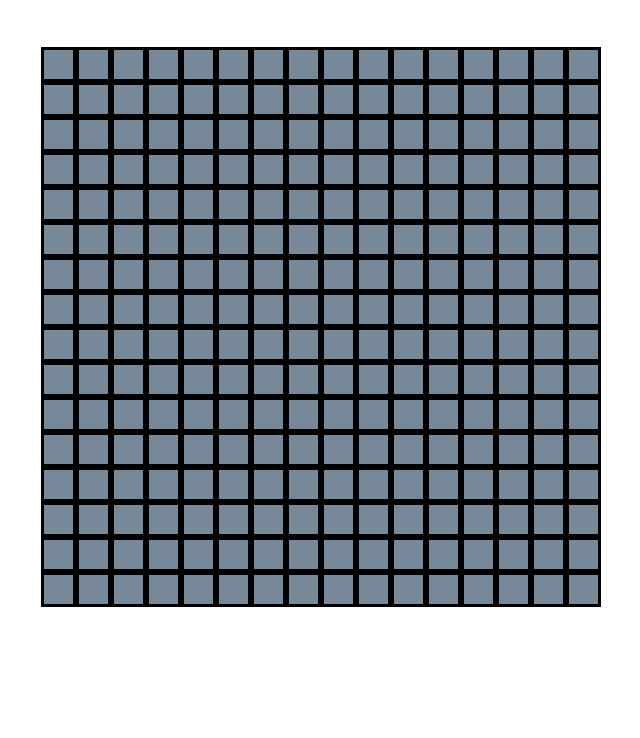
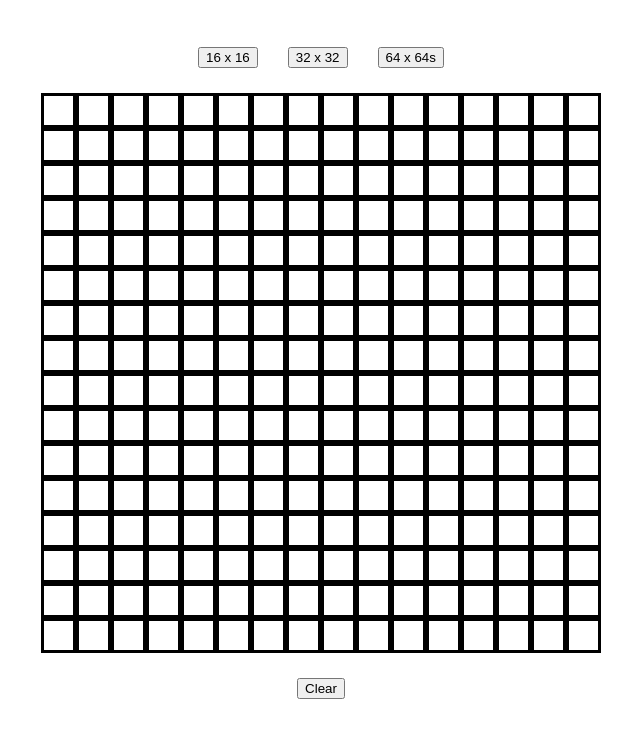
Before and after one commit to rjmills87/Etch-A-Sketch-Project, a plain HTML site: page index.html in a window 1280 px wide. Shown: the part 62-800 px from the top of the page, without its empty margins (319-959 px from the left). Drawn offline with Linux system fonts and the light colour scheme; a web font is replaced by a local one.

Commit message:
Experimenting with JavaScript implementation.

```diff
--- a/index.html
+++ b/index.html
@@ -9,7 +9,15 @@
   </head>
   <body>
     <h1 class="main-title">Etch A Sketch</h1>
+    <div class="grid-selectors">
+      <button id="16-btn">16 x 16</button>
+      <button id="32-btn">32 x 32</button>
+      <button id="64-btn">64 x 64s</button>
+    </div>
     <div class="grid-container"></div>
+    <div class="clear-btn-container">
+      <button id="clear-btn">Clear</button>
+    </div>
     <script src="script.js"></script>
   </body>
 </html>
--- a/script.js
+++ b/script.js
@@ -1,11 +1,16 @@
 const gridContainer = document.querySelector(".grid-container");
-const grid16by16 = 16 * 16;
+const gridLayoutSizes = [16 * 16, 24 * 24, 32 * 32];
 
-function createGrid(size) {
-  for (let cell = 0; cell < size; cell++) {
-    let gridCell = document.createElement("div");
-    gridCell.classList.add("gridCell");
-    gridContainer.appendChild(gridCell);
-  }
+for (let cell = 0; cell < gridLayoutSizes[0]; cell++) {
+  let gridCell = document.createElement("div");
+  gridCell.classList.add("gridCell");
+  gridContainer.appendChild(gridCell);
+  gridCell.addEventListener("mouseover", function () {
+    gridCell.style.backgroundColor = "blue";
+  });
+
+  const clearBtn = document.querySelector("#clear-btn");
+  clearBtn.addEventListener("click", function () {
+    gridCell.style.backgroundColor = "white";
+  });
 }
-createGrid(grid16by16);
--- a/style.css
+++ b/style.css
@@ -17,11 +17,25 @@ body {
   grid-auto-rows: 35px;
 }
 
+.grid-selectors {
+  display: flex;
+  justify-content: center;
+  align-items: center;
+  gap: 30px;
+  margin-bottom: 25px;
+}
+
 .gridCell {
-  background-color: lightslategray;
   border-style: solid;
 }
 
 .gridCell:hover {
   background-color: crimson;
 }
+
+.clear-btn-container {
+  display: flex;
+  align-items: center;
+  justify-content: center;
+  margin-top: 25px;
+}
```
